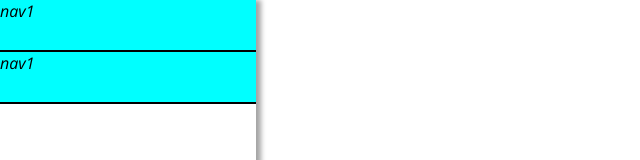
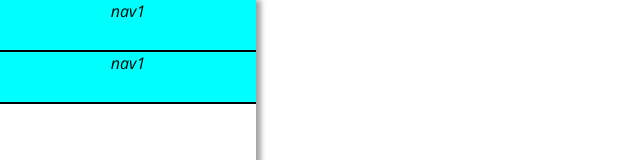
Before and after one commit to tyautyau56/gitSummarizer, a React app: page / in a window 1280 px wide. Shown: the top 160 px of the page, without its empty margins (0-640 px from the left). Built offline with nearby package versions, Linux system fonts and the light colour scheme.

Commit message:
change nav.tsx

```diff
--- a/src/components/nav.tsx
+++ b/src/components/nav.tsx
@@ -1,14 +1,16 @@
 import React from 'react';
-import '../style/nav.scss'
+import '../style/nav.scss';
 
 class Nav extends React.Component<any, any> {
   render() {
     return (
-      <div className="nav">
-        <p>nav1</p>
+      <div className='nav'>
+        <div className='inner'>
+          <p>nav1</p>
+        </div>
       </div>
-    )
+    );
   }
 }
 
-export default Nav
+export default Nav;
```
